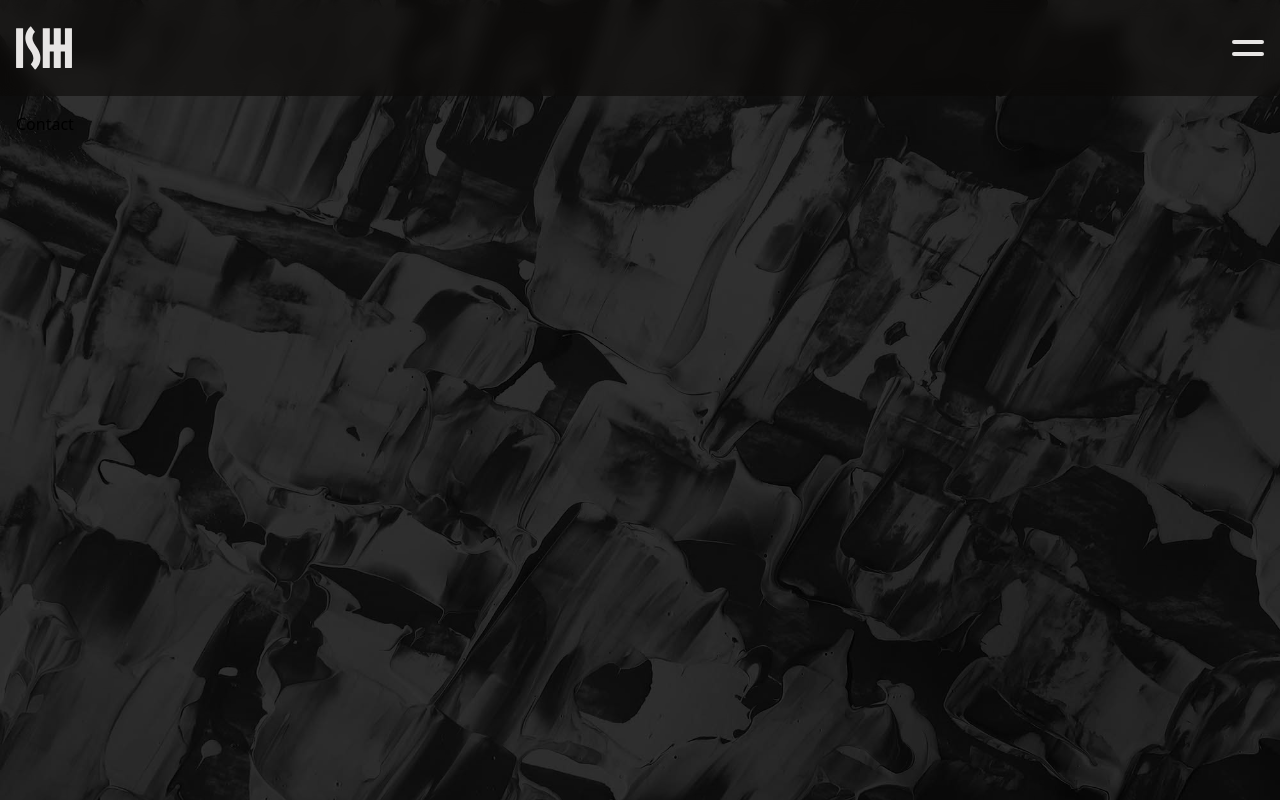
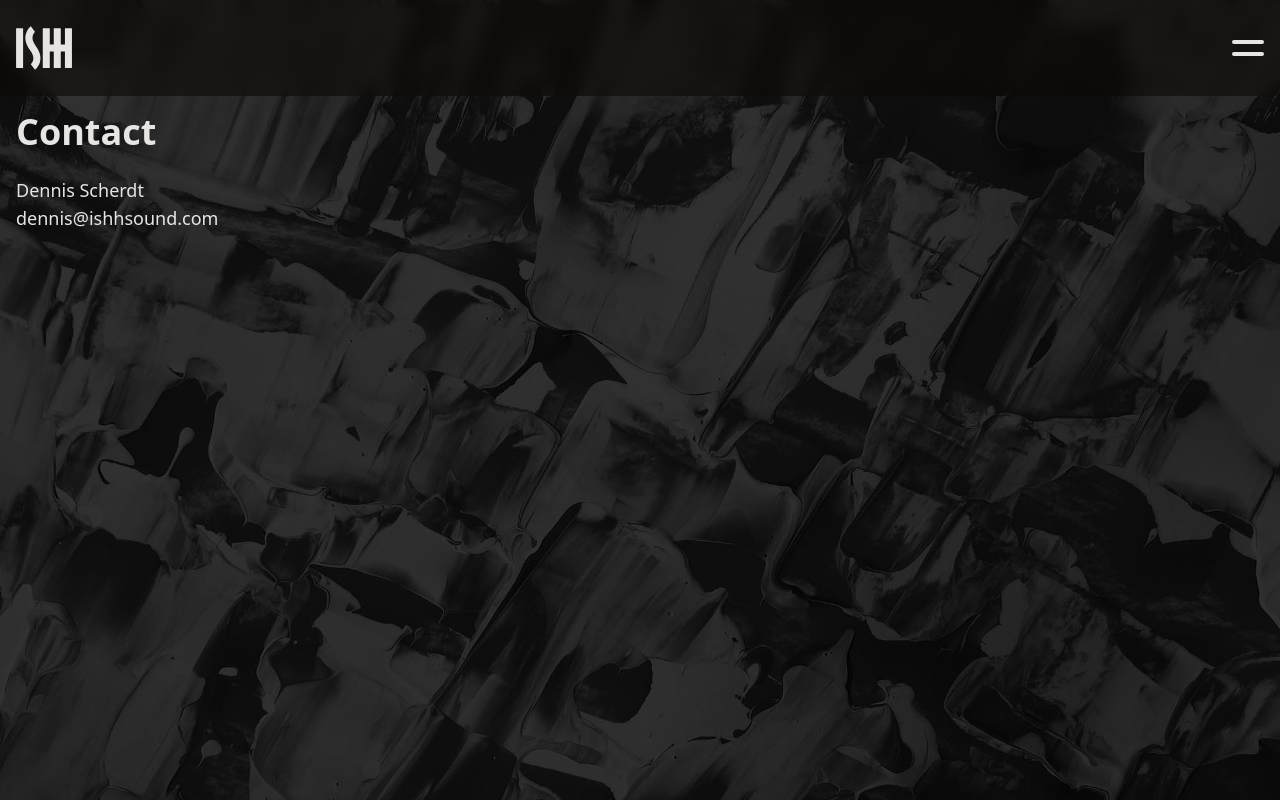
Before and after one commit to dennisscherdt/ishh-web, a Nuxt app: page /contact in a window 1280 px wide. Shown: the top 802 px of the page. Built offline with nearby package versions, Linux system fonts and the light colour scheme.

Commit message:
Add contact info

```diff
--- a/pages/contact.vue
+++ b/pages/contact.vue
@@ -1,6 +1,9 @@
 <template>
-	<div>
-		<h1>Contact</h1>
+	<div class="text-stone-200">
+		<h1 class="text-4xl font-bold">Contact</h1>
+		<br />
+		<p class="text-lg">Dennis Scherdt</p>
+		<p class="text-lg">dennis@ishhsound.com</p>
 	</div>
 </template>
 
```
